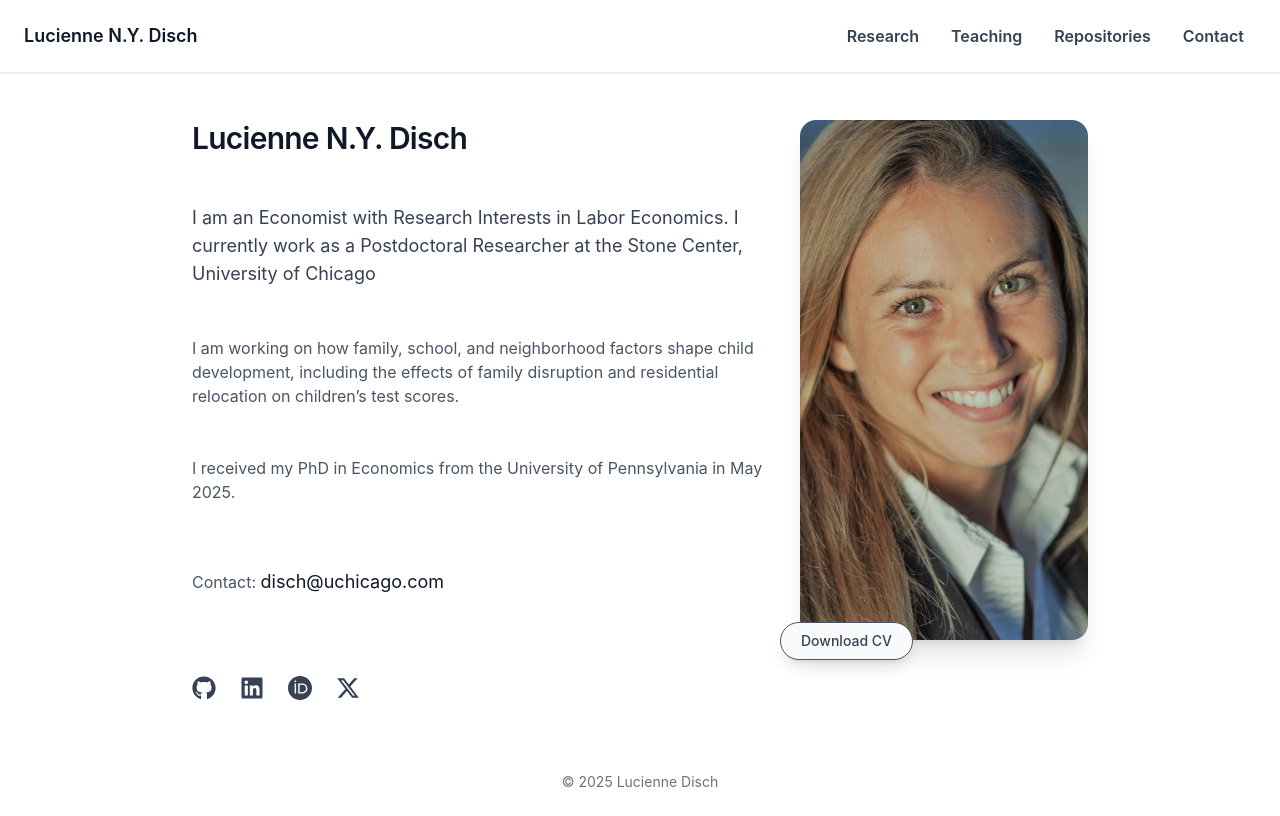
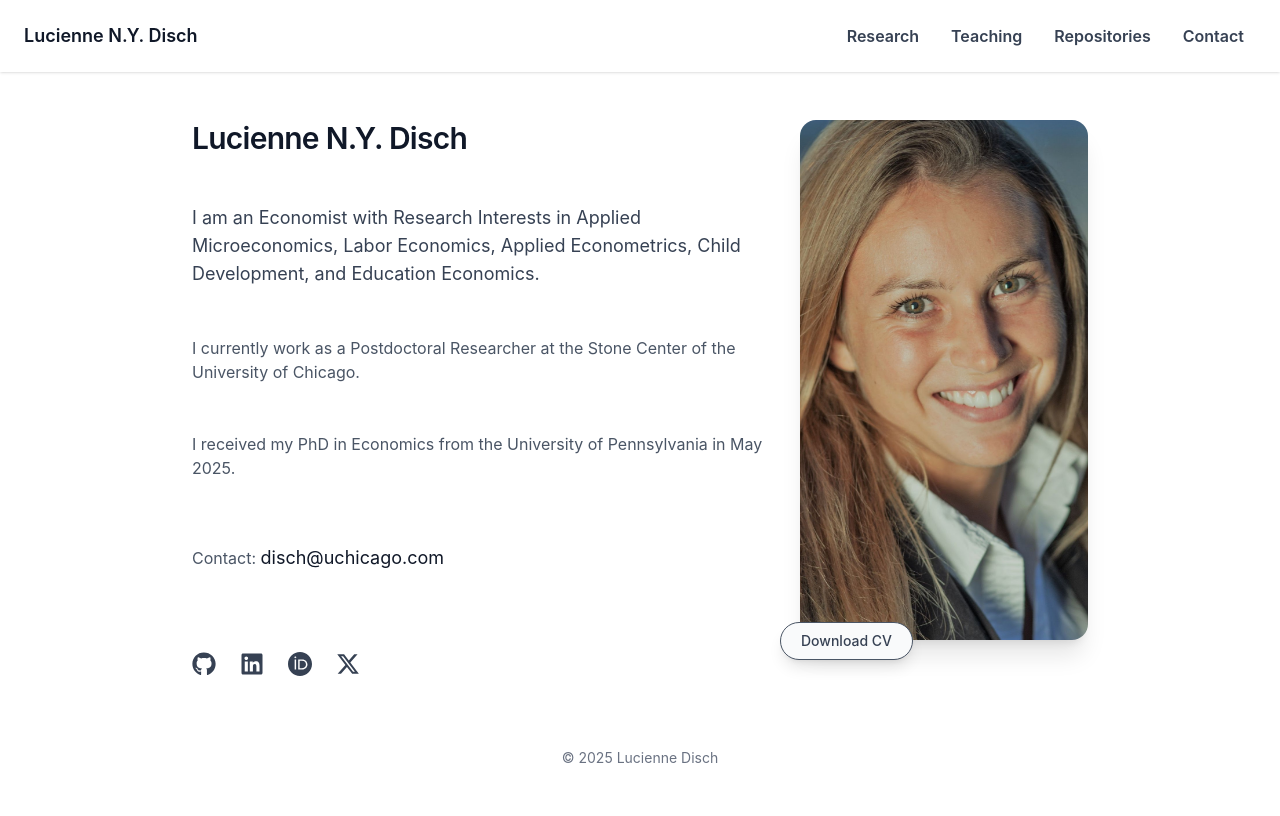
Before and after one commit to luciennedisch/luciennedisch.github.io, a React (Vite) app: page / in a window 1280 px wide. Built offline with nearby package versions, Linux system fonts and the light colour scheme.

Commit message:
Revise About section

```diff
--- a/src/pages/About.tsx
+++ b/src/pages/About.tsx
@@ -23,12 +23,10 @@ export const About = () => (
             Lucienne N.Y. Disch
           </h1>
           <p className="text-lg text-gray-700 mt-4 md:mt-12">
-            I am an Economist with Research Interests in Labor Economics. I currently work as a Postdoctoral Researcher at the Stone Center, University of Chicago
+            I am an Economist with Research Interests in Applied Microeconomics, Labor Economics, Applied Econometrics, Child Development, and Education Economics.
           </p>
           <p className="mt-4 md:mt-12 text-gray-600 max-w-prose mx-auto md:mx-0">
-            I am working on how family, school, and neighborhood factors shape
-            child development, including the effects of family disruption and
-            residential relocation on children’s test scores.
+            I currently work as a Postdoctoral Researcher at the Stone Center of the University of Chicago.
           </p>
           <p className="mt-4 md:mt-12 text-gray-600 max-w-prose mx-auto md:mx-0">
             I received my PhD in Economics from the University of Pennsylvania
```
